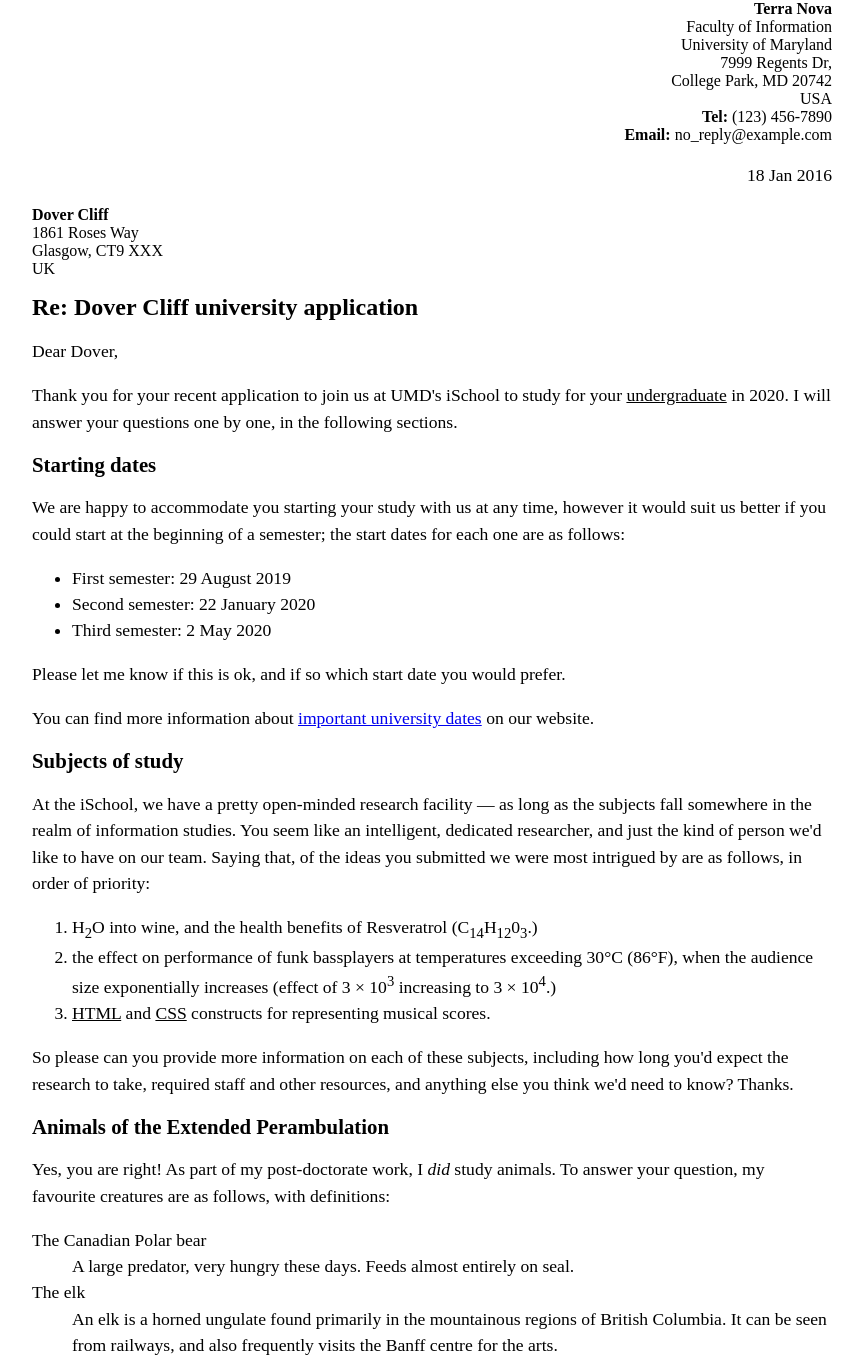
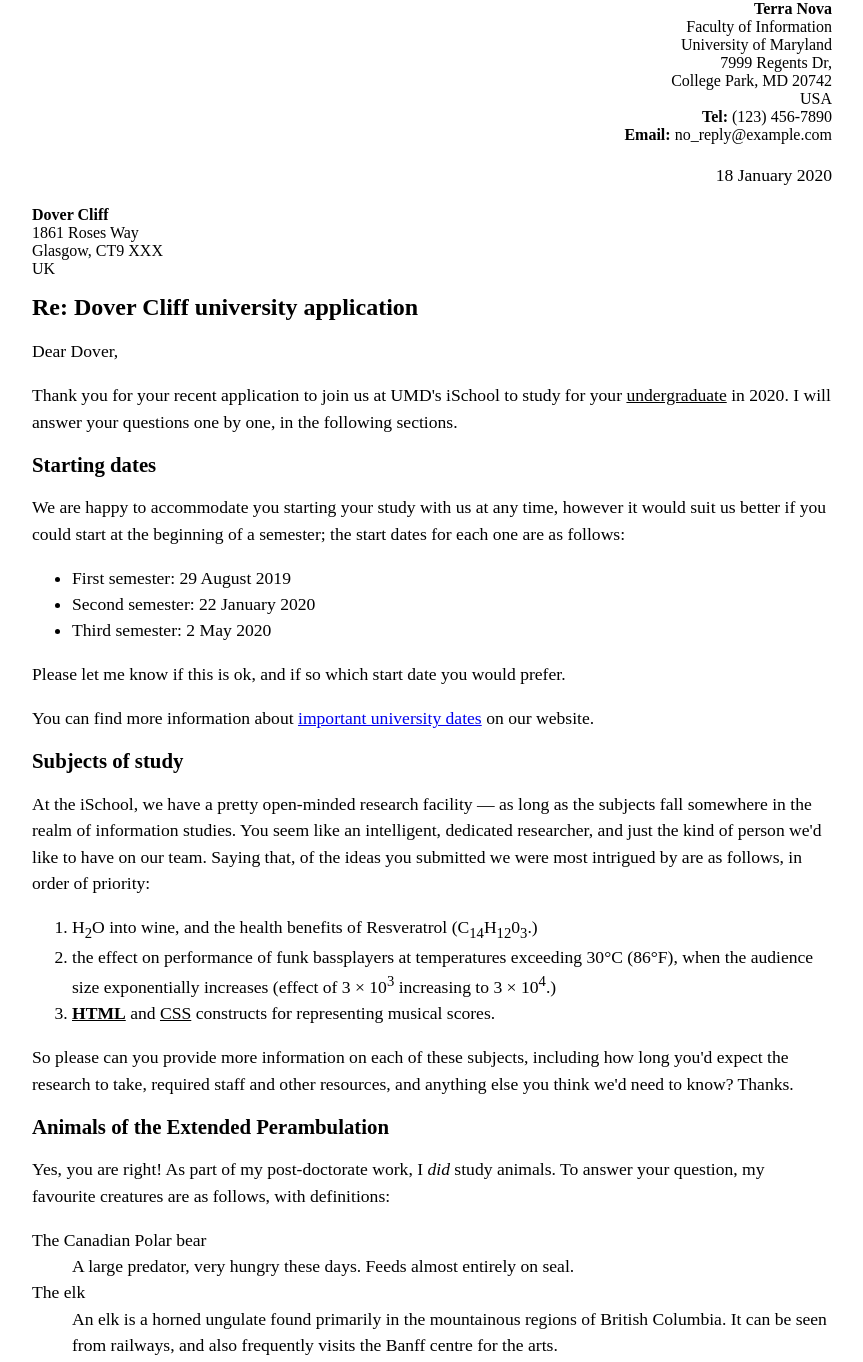
Before and after one commit to aabdella98/aabdella98.github.io, a plain HTML site: page lab_2/index.html in a window 1280 px wide. Shown: the top 1362 px of the page, without its empty margins (208-1071 px from the left). Drawn offline with Linux system fonts and the light colour scheme.

Commit message:
Update index.html

```diff
--- a/lab_2/index.html
+++ b/lab_2/index.html
@@ -21,7 +21,7 @@
 <strong> Email:</strong> no_reply@example.com<br>
 
 
-<p><time datetime="18 January 2016">18 Jan 2016</time></p>
+<p><time datetime="18 Jan 2020">18 January 2020</time></p>
 </div>
 
 <strong> Dover Cliff</strong><br>
@@ -59,7 +59,7 @@
 <ol>
 <li> H<sub>2</sub>O into wine, and the health benefits of Resveratrol (C<sub>14</sub>H<sub>12</sub>0<sub>3</sub>.) </li>
 <li> the effect on performance of funk bassplayers at temperatures exceeding 30°C (86°F), when the audience size exponentially increases (effect of  3 × 10<sup>3</sup> increasing to 3 × 10<sup>4</sup>.)</li>
-<li> <u>HTML</u> and <u>CSS</u> constructs for representing musical scores.</li>
+<li> <strong><u>HTML</u></strong> and <stong><u>CSS</u></strong> constructs for representing musical scores.</li>
 </ol>
 
 <p>So please can you provide more information on each of these subjects, including how long you'd expect the research to take, required staff and other resources, and anything else you think we'd need to know? Thanks.</p>
```
